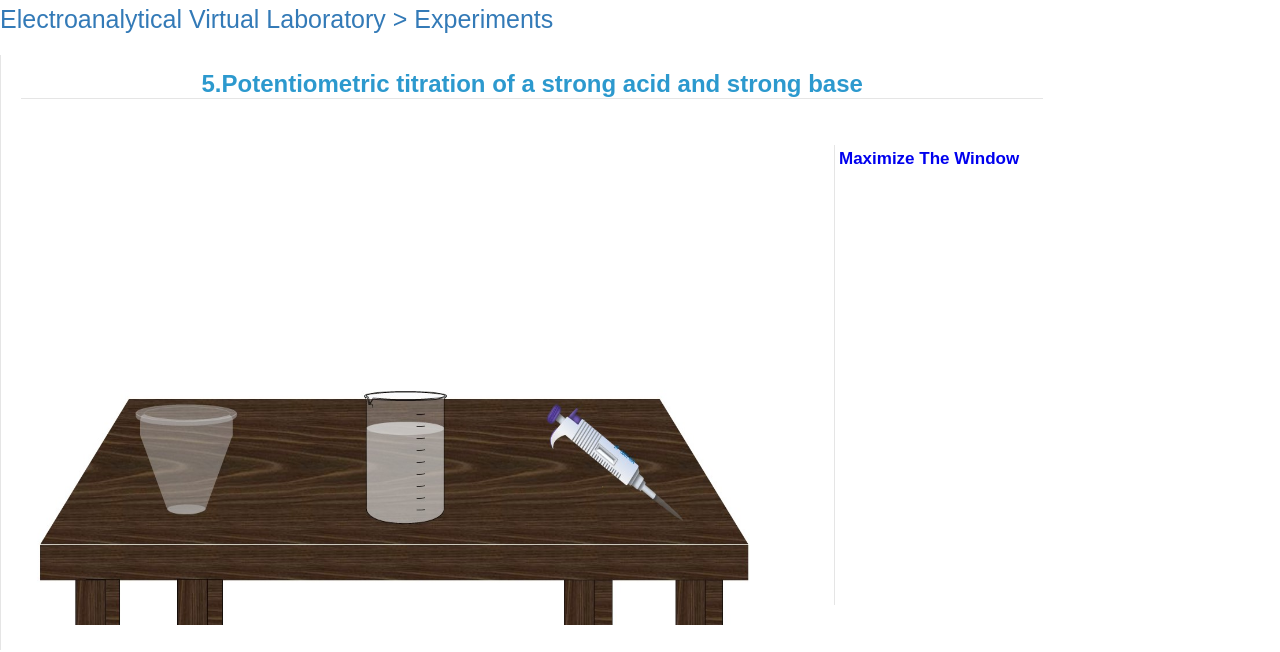
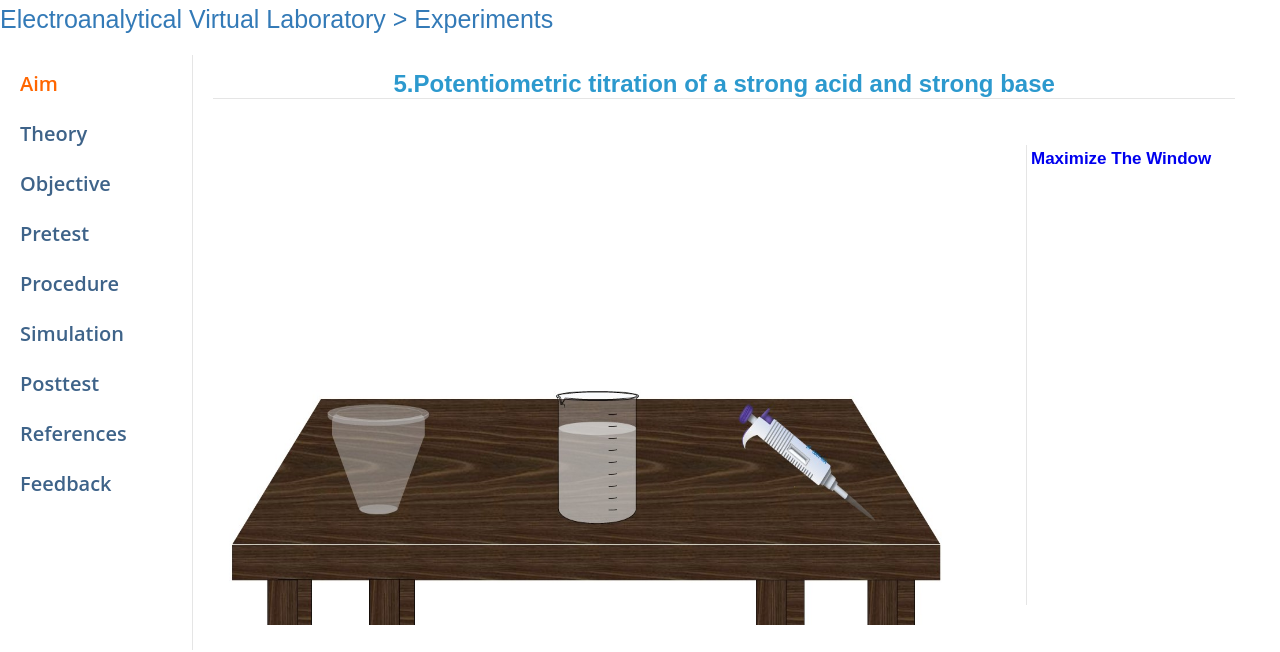
Before and after one commit to virtual-labs/exp-potentiometric-titration-dei, a plain HTML site: page experiment/simulation/index.html in a window 1280 px wide. Shown: the part 105-757 px from the top of the page. Drawn offline with Linux system fonts and the light colour scheme.

Commit message:
Update index.html
leftside nav bar updated

```diff
--- a/experiment/simulation/index.html
+++ b/experiment/simulation/index.html
@@ -2974,7 +2974,35 @@ $("#chartContainer3").CanvasJSChart(options);
 		<a href="../index.html">Electroanalytical Virtual Laboratory</a> > <a href="../index.html">Experiments</a>
 	</div>
 	<section class="csection" id="csec">
-
+		<nav class="side-nav" id="navbar">
+		<div class="nav-element">
+			<a href="index.html " ><span class="cp">Aim</span></a>
+		</div>
+		<div class="nav-element">
+			<a href="theory.html" >Theory</a>
+		</div>
+		<div class="nav-element">
+			<a href="objective.html" >Objective</a>
+		</div>
+		<div class="nav-element">
+			<a href="pretest.html" >Pretest</a>
+		</div>
+		<div class="nav-element">
+			<a href="procedure.html" >Procedure</a>
+		</div>
+		<div class="nav-element">
+			<a href="index.html" >Simulation</a>
+		</div>
+		<div class="nav-element">
+			<a href="posttest.html" >Posttest</a>
+		</div>
+		<div class="nav-element">
+			<a href="references.html" >References</a>
+		</div>
+		<div class="nav-element">
+			<a href="feedback.html" >Feedback</a>
+		</div>
+		</nav>
 
 		<main class="main-section" id="main-sec">
 		<div class="heading" id="head_area">
```
